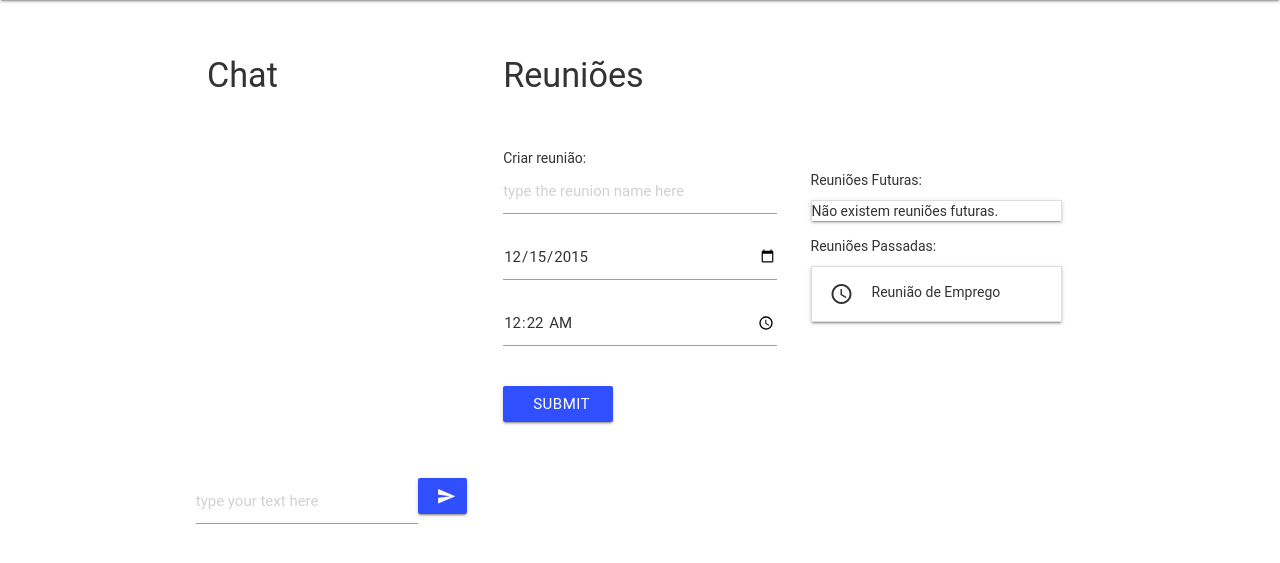
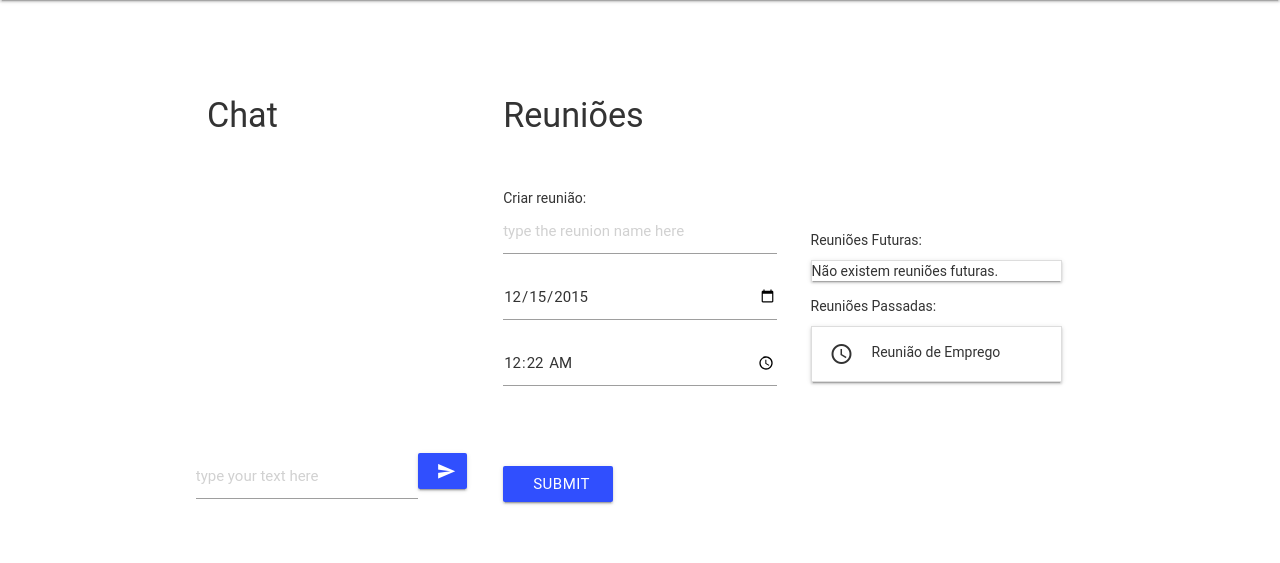
Before and after one commit to thridenx/bd-final, a PHP site: page /team-view.php?team_id=5 in a window 1280 px wide. Shown: the part 64-627 px from the top of the page. Run offline with PHP 8.4, Linux system fonts and the light colour scheme; a user stored in the database is signed in; data comes from the database, SQL or seed files in the repository; data that the repository does not hold is empty; some libraries are stand-ins or nearby versions; some web fonts are replaced.

Commit message:
mais css

```diff
--- a/css/style.css
+++ b/css/style.css
@@ -143,7 +143,7 @@
             }
 
             #chatOutput {
-                height: 290px;
+                height: 285px;
                 overflow-y: auto;
             }
 
--- a/team-view.php
+++ b/team-view.php
@@ -24,9 +24,9 @@
     </div>
 </nav>
 
+            <br><br><br><br>
+            <div class="container">
 
-            <div class="container">
-            <br><br>
                 <div class="row">
                     <div id="" class="teamchat col s4">
                         <h4>Chat</h4><br>
@@ -36,9 +36,7 @@
                 include 'chatread.php';
                 ?>
                         </div>
-                        <br>
-                        <br>
-                        <br>
+
                         <form id="chat" action="chatwrite.php" method="post">
                             <div class="row">
                                 <input class="col s9" type="text" name="chatText" placeholder="type your text here" required>
@@ -60,7 +58,7 @@
                             <br><br><h7>Criar reunião: </h7>
                             <input type="text" name="meetingname" placeholder="type the reunion name here" required>
                             <input type="date" class="datepicker" name="meetingdate" placeholder="select the date" required>
-                            <input type="time" name="meetingtime" placeholder="select the time" required><br><br>
+                            <input type="time" name="meetingtime" placeholder="select the time" required><br><br><br><br>
                             <input class="indigo accent-4 btn center" type="submit" id="entermeeting" value="Submit">
                             <?php echo '<input type="hidden" name="team_id" value="'.$team_id.'"/>'; ?>
 
@@ -70,7 +68,7 @@
                         <br><br>
                         <div class="meeting-container col s12">
                             <div class="meeting-cards" id="future-meetings">
-                                <br><br><br><br><p><p>Reuniões Futuras: </p>
+                                <br><br><br><br><br><p><p>Reuniões Futuras: </p>
                                 <ul class="collapsible" data-collapsible="accordion">
                                     <?php
 
```
